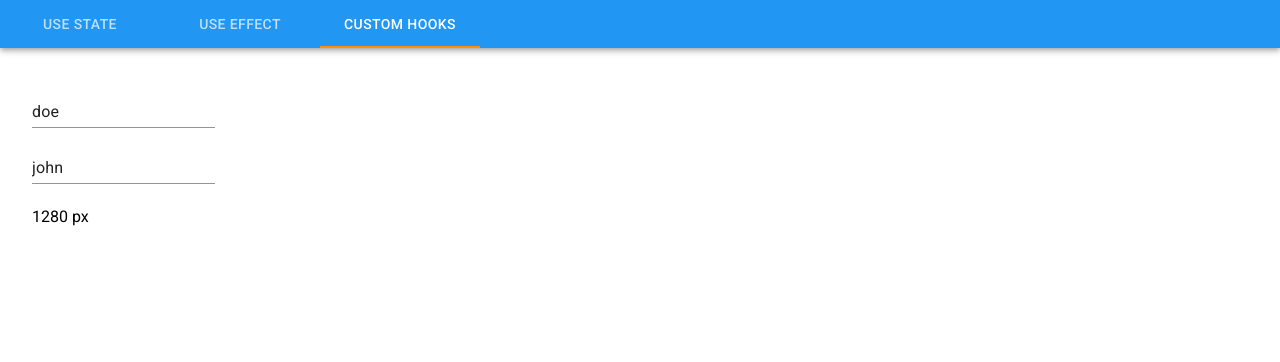
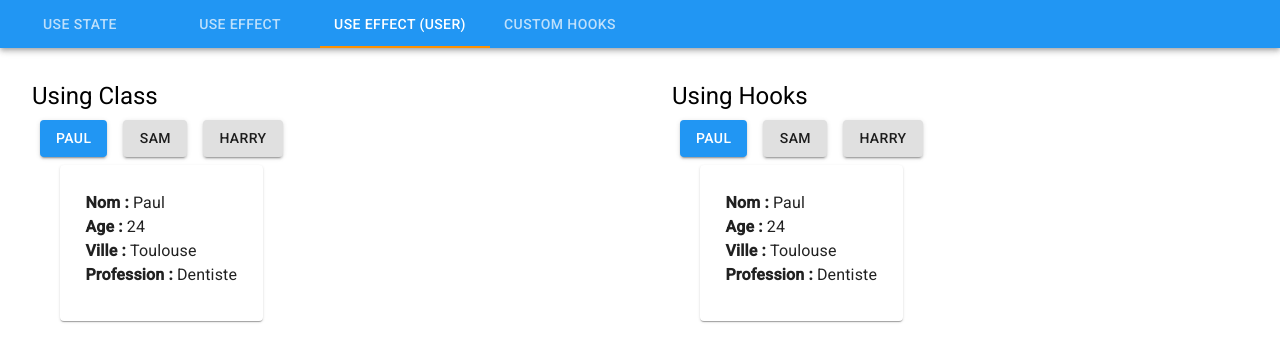
Before and after one commit to oliv37/react-hooks, a React (Create React App) app: page / in a window 1280 px wide. Shown: the top 362 px of the page. Built offline with nearby package versions, Linux system fonts and the light colour scheme.

Commit message:
useEffectUser + corrections

```diff
--- a/src/App.js
+++ b/src/App.js
@@ -15,6 +15,8 @@ import WithoutUseEffectExample from './useEffect/WithoutUseEffectExample';
 import WithUseEffectExample from './useEffect/WithUseEffectExample';
 import WithCustomHooksExample from './customHooks/WithCustomHooksExample';
 import './App.css';
+import WithoutUseEffect2Example from './useEffectUser/withClass/WithoutUseEffect2Example';
+import WithUseEffect2Example from './useEffectUser/withHooks/WithUseEffect2Example';
 
 const theme = createMuiTheme({
   palette: {
@@ -38,6 +40,7 @@ function App() {
           <Tabs value={value} onChange={handleChange}>
             <Tab label="USE STATE" />
             <Tab label="USE EFFECT" />
+            <Tab label="USE EFFECT (User)" />
             <Tab label="CUSTOM HOOKS" />
           </Tabs>
         </AppBar>
@@ -47,13 +50,19 @@ function App() {
             rightComponent={WithUseStateExample}
           />
         )}
-        {value === 1&& (
+        {value === 1 && (
           <TwoColumnsTabContainer
             leftComponent={WithoutUseEffectExample}
             rightComponent={WithUseEffectExample}
           />
         )}
         {value === 2 && (
+          <TwoColumnsTabContainer
+            leftComponent={WithoutUseEffect2Example}
+            rightComponent={WithUseEffect2Example}
+          />
+        )}
+        {value === 3 && (
           <TabContainer>
             <WithCustomHooksExample/>
           </TabContainer>
--- a/src/TabContainer.js
+++ b/src/TabContainer.js
@@ -3,7 +3,7 @@ import { withStyles } from '@material-ui/core/styles';
 
 const styles = theme => ({
     root: {
-        padding: theme.spacing.unit * 4,
+        padding: theme.spacing(2),
         display: "flex",
         flexDirection: "column",
         alignItems: "flex-start"
--- a/src/TwoColumnsTabContainer.js
+++ b/src/TwoColumnsTabContainer.js
@@ -5,7 +5,7 @@ import Typography from '@material-ui/core/Typography';
 
 const styles = theme => {
     const commonStyles = {
-        padding: theme.spacing.unit * 4,
+        padding: theme.spacing(4),
         display: "flex",
         flexDirection: "column",
         alignItems: "flex-start"
--- a/src/customHooks/WithCustomHooksExample.js
+++ b/src/customHooks/WithCustomHooksExample.js
@@ -28,7 +28,7 @@ function useWindowWidth() {
         return function() {
             window.removeEventListener('resize', handleResize);
         }
-    });
+    }, []);
 
     return width;
 }
@@ -48,7 +48,7 @@ function WithCustomHooksExample() {
                 {...firstName}
                 margin="normal"
             />
-            <Typography component="p" variant="display1" style={{margin: "15px 0"}}>
+            <Typography component="p" variant="body1" style={{margin: "15px 0"}}>
                 {`${width} px`}
             </Typography>
         </>
--- a/src/useEffect/WithUseEffectExample.js
+++ b/src/useEffect/WithUseEffectExample.js
@@ -11,7 +11,7 @@ function WithUseEffectExample() {
 
     useEffect(function() {
         document.title = `Hello ${name}`;
-    });
+    }, [name]);
 
     const [width, setWidth] = useState(window.innerWidth);
     useEffect(function() {
@@ -24,7 +24,7 @@ function WithUseEffectExample() {
         return function() {
             window.removeEventListener('resize', handleResize)
         };
-    });
+    }, []);
 
     return (
         <>
@@ -33,7 +33,7 @@ function WithUseEffectExample() {
                 onChange={handleChangeName}
                 margin="normal"
             />
-            <Typography component="p" variant="display1" style={{margin: "15px 0"}}>
+            <Typography component="p" variant="body1" style={{margin: "15px 0"}}>
                 {`${width} px`}
             </Typography>
         </>
--- a/src/useEffect/WithoutUseEffectExample.js
+++ b/src/useEffect/WithoutUseEffectExample.js
@@ -45,7 +45,7 @@ class WithoutUseEffectExample extends React.Component {
                     onChange={this.handleChangeName}
                     margin="normal"
                 />
-                <Typography component="p" variant="display1" style={{margin: "15px 0"}}>
+                <Typography component="p" variant="body1" style={{margin: "15px 0"}}>
                     {`${this.state.width} px`}
                 </Typography>
             </>
--- /dev/null
+++ b/src/useEffectUser/UserList.js
@@ -0,0 +1,34 @@
+import React from "react";
+import Button from '@material-ui/core/Button';
+import {withStyles} from '@material-ui/core/styles';
+import {USERS} from "./userService";
+
+const styles = theme => ({
+    root: {
+        display: 'flex',
+        justifyContent: 'center'
+    },
+    button: {
+        margin: theme.spacing(1),
+    }
+});
+
+function UserList({classes, value, onChange}) {
+    return (
+        <div className={classes.root}>
+            {USERS.map(user => (
+                <Button
+                    key={user.id}
+                    variant="contained"
+                    color={value === user.id ? "primary" : "default"}
+                    className={classes.button}
+                    onClick={() => onChange(user.id)}
+                >
+                    {user.name}
+                </Button>
+            ))}
+        </div>
+    );
+}
+
+export default withStyles(styles)(UserList);
--- /dev/null
+++ b/src/useEffectUser/userService.js
@@ -0,0 +1,28 @@
+const TIMEOUT = 500;
+
+export const USERS = [
+    {id: 1, name: "Paul", age: 24, city: "Toulouse", job: "Dentiste"},
+    {id: 2, name: "Sam", age: 55, city: "Nantes", job: "Secrétaire"},
+    {id: 3, name: "Harry", age: 61, city: "Bordeaux", job: "Cuisinier"},
+];
+
+export function findUserById(userId) {
+    let canceled = false;
+
+    const promise = new Promise((resolve, reject) => {
+        setTimeout(() => {
+                if (canceled) {
+                    return reject();
+                }
+
+                resolve({...USERS.find(user => userId === user.id)});
+            },
+            TIMEOUT
+        );
+    });
+
+    return {
+        promise,
+        cancel: () => {canceled = true;}
+    };
+}
--- /dev/null
+++ b/src/useEffectUser/withClass/UserInfoWithClass.js
@@ -0,0 +1,85 @@
+import React from "react";
+import Card from '@material-ui/core/Card';
+import { withStyles } from '@material-ui/core/styles';
+import CardContent from '@material-ui/core/CardContent';
+import Typography from '@material-ui/core/Typography';
+import CircularProgress from '@material-ui/core/CircularProgress';
+import {findUserById} from "../userService";
+
+const styles = {
+    root: {
+        padding: 10
+    },
+    title: {
+        fontWeight: "bold"
+    }
+};
+
+class UserInfoWithClass extends React.Component {
+
+    constructor(props) {
+        super(props);
+
+        this.state = {
+            user: undefined
+        };
+    }
+
+    loadUser = () => {
+        this.request && this.request.cancel();
+
+        this.setState({user: undefined});
+        this.request = findUserById(this.props.userId);
+        this.request.promise
+            .then(user => this.setState({user}))
+            .catch(() => {});
+    }
+
+    componentDidMount() {
+        this.loadUser();
+    }
+
+    componentDidUpdate(prevProps) {
+        if (prevProps.userId !== this.props.userId) {
+            this.loadUser();
+        }
+    }
+
+    componentWillUnmount() {
+        this.request && this.request.cancel();
+    }
+
+    render() {
+        const {classes} = this.props;
+        const {user} = this.state;
+
+        if (!this.state.user) {
+            return <CircularProgress/>;
+        }
+
+        return (
+            <Card className={classes.root}>
+                <CardContent>
+                    <Typography>
+                        <span className={classes.title}>Nom : </span>
+                        {user.name}
+                    </Typography>
+                    <Typography>
+                        <span className={classes.title}>Age : </span>
+                        {user.age}
+                    </Typography>
+                    <Typography>
+                        <span className={classes.title}>Ville : </span>
+                        {user.city}
+                    </Typography>
+                    <Typography>
+                        <span className={classes.title}>Profession : </span>
+                        {user.job}
+                    </Typography>
+                </CardContent>
+            </Card>
+        );
+    }
+}
+
+export default withStyles(styles)(UserInfoWithClass);
--- /dev/null
+++ b/src/useEffectUser/withClass/WithoutUseEffect2Example.js
@@ -0,0 +1,39 @@
+import React from "react";
+import { withStyles } from '@material-ui/core/styles';
+import UserList from "../UserList";
+import UserInfoWithClass from "./UserInfoWithClass";
+
+const styles = theme => ({
+    root: {
+        display: 'flex',
+        flexDirection: 'column',
+        alignItems: 'center'
+    }
+});
+
+class WithoutUseEffect2Example extends React.Component {
+    constructor(props) {
+        super(props);
+        this.state = {
+            userId: 1
+        };
+    }
+
+    handleChangeUserId = userId => {
+        this.setState({userId});
+    };
+
+    render() {
+        return (
+            <div className={this.props.classes.root}>
+                <UserList
+                    value={this.state.userId}
+                    onChange={this.handleChangeUserId}
+                />
+                <UserInfoWithClass userId={this.state.userId}/>
+            </div>
+        );
+    }
+}
+
+export default withStyles(styles)(WithoutUseEffect2Example);
--- /dev/null
+++ b/src/useEffectUser/withHooks/UserInfoWithHooks.js
@@ -0,0 +1,63 @@
+import React, { useState, useEffect } from "react";
+import Card from '@material-ui/core/Card';
+import { withStyles } from '@material-ui/core/styles';
+import CardContent from '@material-ui/core/CardContent';
+import Typography from '@material-ui/core/Typography';
+import CircularProgress from '@material-ui/core/CircularProgress';
+import {findUserById} from "../userService";
+
+const styles = {
+    root: {
+        padding: 10
+    },
+    title: {
+        fontWeight: "bold"
+    }
+};
+
+function UserInfoWithHooks({userId, classes}) {
+    const [user, setUser] = useState(undefined);
+
+    useEffect(() => {
+        setUser(undefined);
+
+        const request = findUserById(userId);
+
+        request.promise
+            .then(user => setUser(user))
+            .catch(() => {});
+
+        return function() {
+            request.cancel();
+        };
+    }, [userId]);
+
+    if (!user) {
+        return <CircularProgress/>;
+    }
+
+    return (
+        <Card className={classes.root}>
+            <CardContent>
+                <Typography>
+                    <span className={classes.title}>Nom : </span>
+                    {user.name}
+                </Typography>
+                <Typography>
+                    <span className={classes.title}>Age : </span>
+                    {user.age}
+                </Typography>
+                <Typography>
+                    <span className={classes.title}>Ville : </span>
+                    {user.city}
+                </Typography>
+                <Typography>
+                    <span className={classes.title}>Profession : </span>
+                    {user.job}
+                </Typography>
+            </CardContent>
+        </Card>
+    );
+}
+
+export default withStyles(styles)(UserInfoWithHooks);
--- /dev/null
+++ b/src/useEffectUser/withHooks/WithUseEffect2Example.js
@@ -0,0 +1,32 @@
+import React, {useState} from "react";
+import { withStyles } from '@material-ui/core/styles';
+import UserList from "../UserList";
+import UserInfoWithHooks from "./UserInfoWithHooks";
+
+const styles = theme => ({
+    root: {
+        display: 'flex',
+        flexDirection: 'column',
+        alignItems: 'center'
+    }
+});
+
+function WithUseEffect2Example({classes}) {
+    const [userId, setUserId] = useState(1);
+
+    function handleChangeUserId(userId) {
+        setUserId(userId);
+    }
+
+    return (
+        <div className={classes.root}>
+            <UserList
+                value={userId}
+                onChange={handleChangeUserId}
+            />
+            <UserInfoWithHooks userId={userId}/>
+        </div>
+    );
+}
+
+export default withStyles(styles)(WithUseEffect2Example);
```
